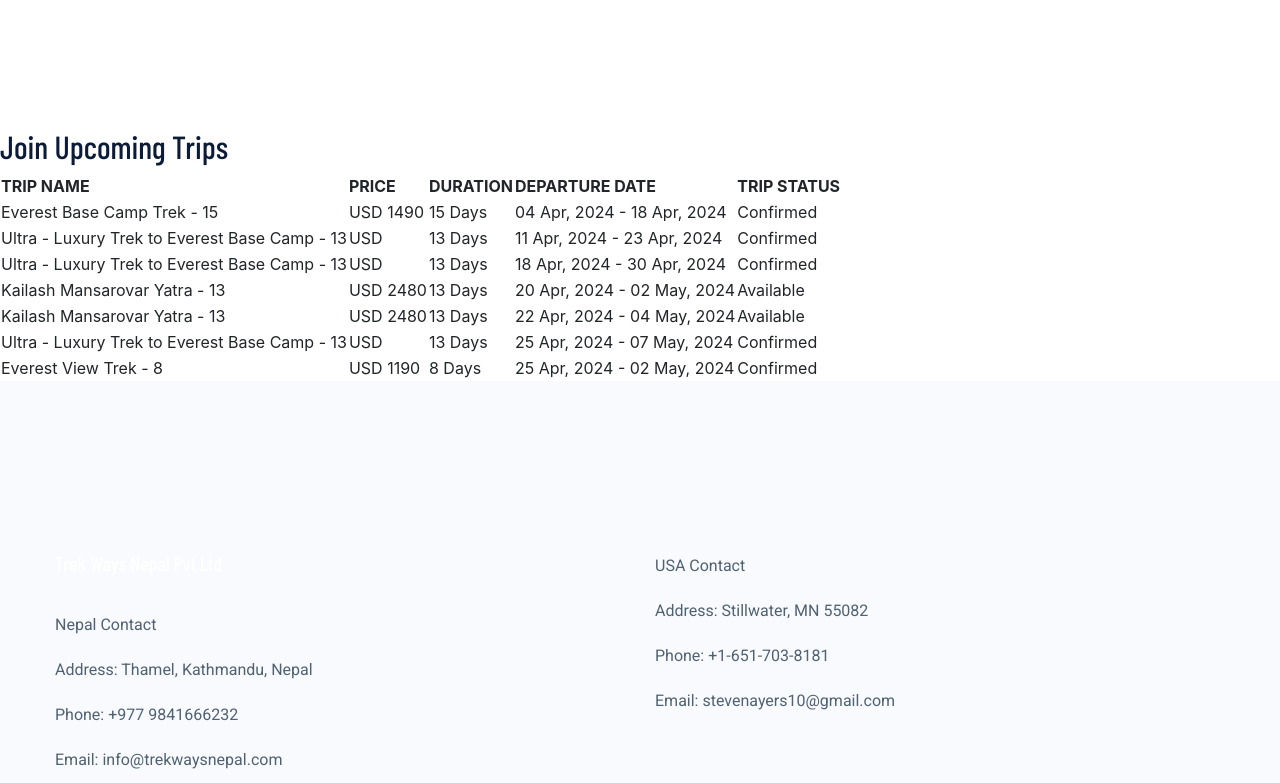
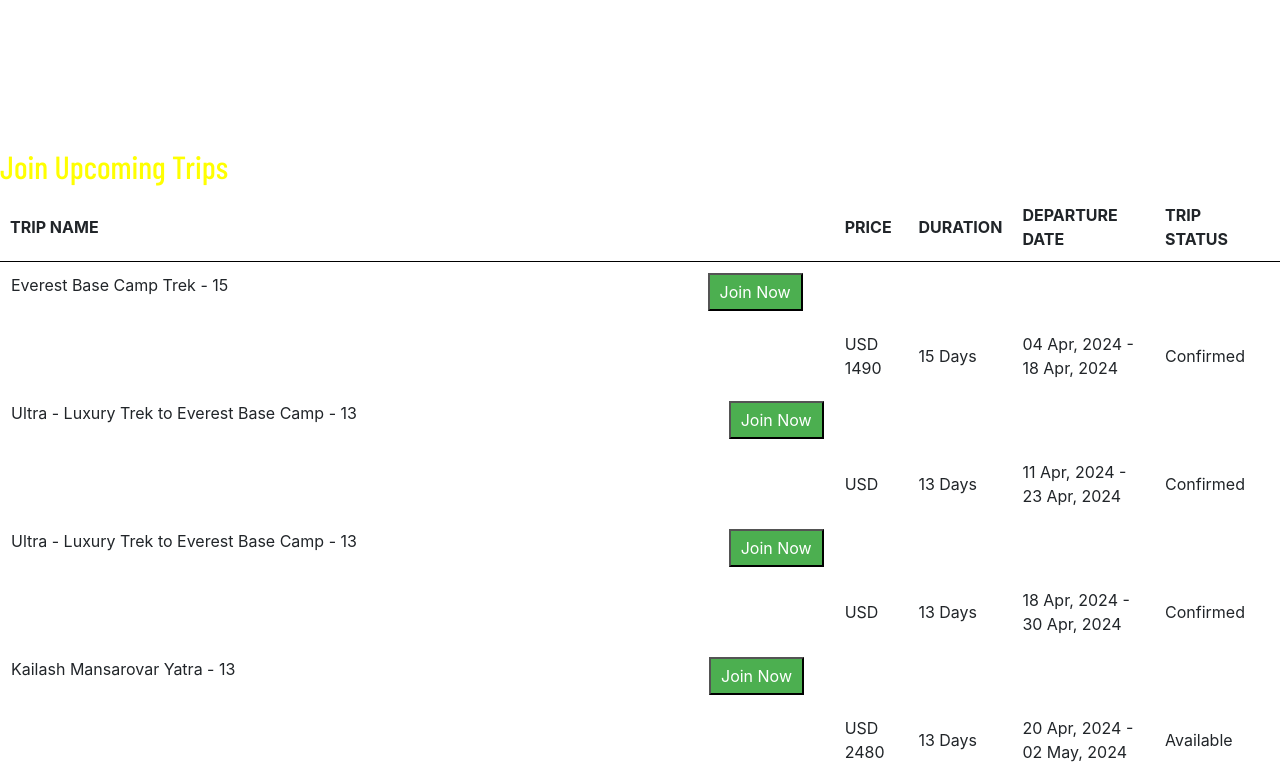
Before and after one commit to Futurecompany2025/TravelProject, a React (Create React App) app: page / in a window 1280 px wide. Shown: the part 1960-2743 px from the top of the page. Built offline with nearby package versions, Linux system fonts and the light colour scheme; a web font is replaced by a local one.

Commit message:
Upcomingtrips

```diff
--- a/src/components/JoinUpcomingTrips.css
+++ b/src/components/JoinUpcomingTrips.css
@@ -4,7 +4,7 @@
 
 .grid-container {
   display: grid;
-    grid-template-columns: repeat(5, 1fr); /* Five columns in the grid */
+  grid-template-columns: repeat(6, 1fr); /* Six columns for button */
   grid-gap: 10px; /* Gap between grid items */
 }
 
@@ -12,8 +12,33 @@
   font-weight: bold;
   border-bottom: 1px solid #000;
   padding: 10px;
+  text-align: left; /* Align headers to left */
 }
 
 .upcoming-trips-heading {
   color: yellow;
 }
+
+.trip-item {
+  display: grid;
+  grid-template-columns: repeat(6, 1fr); /* Six columns for button */
+  grid-gap: 1px;
+  padding: 10px;
+  white-space: nowrap;
+  transition: background-color 0.2s ease; /* Enables hover effect */
+}
+
+.trip-item:hover {
+  background-color: #f5f5f5; /* Light gray background on hover */
+}
+
+.trip-details td {
+  border: none; /* Remove border for details row */
+  padding: 10px;
+}
+
+.join-now-button {
+  background-color: #4CAF50; /* Green button */
+  color: white;
+  padding: 5px 10px;
+}
--- a/src/components/upcomingtrips.js
+++ b/src/components/upcomingtrips.js
@@ -1,6 +1,5 @@
 import React from 'react';
-import './JoinUpcomingTrips.css';
-const JoinUpcomingTrips = () => {
+import './JoinUpcomingTrips.css'; // Import the CSS file
 const trips = [
   {
     tripName: "Everest Base Camp Trek - 15",
@@ -53,29 +52,49 @@ const JoinUpcomingTrips = () => {
   },
   // Add more trip data as needed
 ];
+const handleJoinClick = (trip) => {
+  alert(`You've clicked Join Now for "${trip.tripName}"`);
+};
 
+const JoinUpcomingTrips = () => {
   return (
-    <div>
-      <h2>Join Upcoming Trips</h2>
+    <div className="trips-container">
+      <h2 className="upcoming-trips-heading">Join Upcoming Trips</h2>
       <table>
         <thead>
           <tr>
-            <th>TRIP NAME</th>
-            <th>PRICE</th>
-            <th>DURATION</th>
-            <th>DEPARTURE DATE</th>
-            <th>TRIP STATUS</th>
+            <th className="grid-header">TRIP NAME</th>
+            <th className="grid-header">PRICE</th>
+            <th className="grid-header">DURATION</th>
+            <th className="grid-header">DEPARTURE DATE</th>
+            <th className="grid-header">TRIP STATUS</th>
+            <th className="grid-header"></th> {/* Empty header for button */}
           </tr>
         </thead>
         <tbody>
           {trips.map((trip, index) => (
-            <tr key={index}>
+            <React.Fragment key={index}>
+              <tr className="trip-item">
                 <td>{trip.tripName}</td>
+                <td></td> {/* Empty cell */}
+                <td></td> {/* Empty cell */}
+                <td></td> {/* Empty cell */}
+                <td></td> {/* Empty cell */}
+                <td>
+                  <button className="join-now-button" onClick={() => handleJoinClick(trip)}>
+                    Join Now
+                  </button>
+                </td>
+              </tr>
+              <tr key={index + 'details'} className="trip-details">
+                <td></td> {/* Empty cell */}
                 <td>{trip.price}</td>
                 <td>{trip.duration}</td>
                 <td>{trip.departureDate}</td>
                 <td>{trip.status}</td>
+                <td></td> {/* Empty cell */}
               </tr>
+            </React.Fragment>
           ))}
         </tbody>
       </table>
```
Lines whose indentation alone changed are shown as unchanged.
